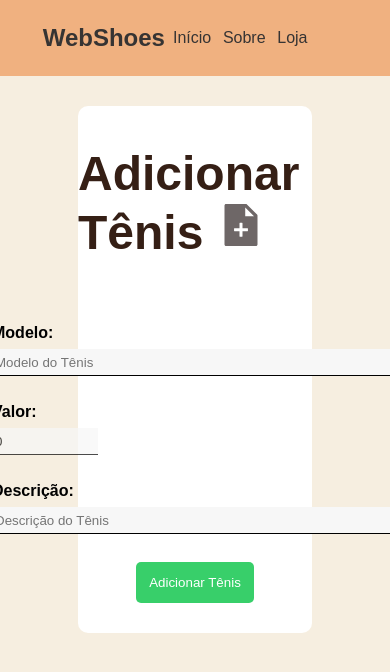
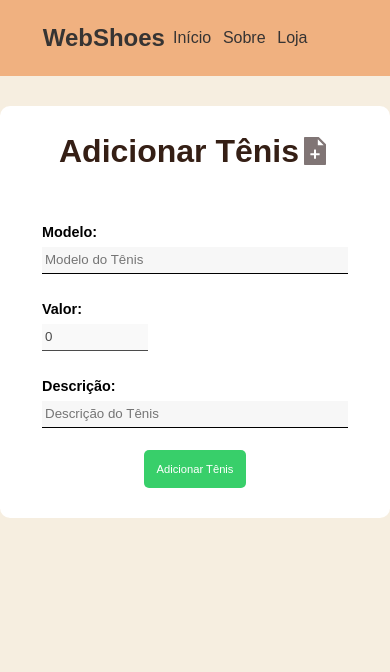
Before and after one commit to brunossales/WebShoes, a React (Vite) app in the folder WebShoes/: page /createShoe in a window 390 px wide. Shown: the top 672 px of the page. Built offline with nearby package versions, Linux system fonts and the light colour scheme; no server answers.

Commit message:
finished

```diff
--- a/WebShoes/src/App.scss
+++ b/WebShoes/src/App.scss
@@ -12,8 +12,8 @@
     --buttonColorCrudHover: #19ff66;
     --buttonFloating: #f5a818c2;
     --buttonFloatingShadow: #fffb00;
+    --svgIcon: #807575;
 }
-
 *{
     padding: 0;
     font-family: sans-serif;
--- a/WebShoes/src/Styles/About.module.scss
+++ b/WebShoes/src/Styles/About.module.scss
@@ -6,6 +6,7 @@
     background-color: var(--background-color);
 
     section{
+        transition: all 2s;
 
         width: 100vw;
         height: 60vh;
@@ -16,6 +17,8 @@
         color: var(--fontTextColorAbout);
     }
     h1{
+        transition: all 1s;
+
         font-family: serif;
         font-size: 2.5rem;
 
@@ -37,9 +40,10 @@
 @media (max-width: 600px){
     .about{
         section{
-            height: 90vh;
-
+            transition: all 2s;
+            height: 80vh;
             h1{
+                transition: all 1s;
                 font-size: 1.5rem;
             }
         }
--- a/WebShoes/src/Styles/CreateShoe.module.scss
+++ b/WebShoes/src/Styles/CreateShoe.module.scss
@@ -1,3 +1,11 @@
+.division{
+    margin-top: 20px;
+    display: flex;
+    justify-content: left;
+    align-items: left;
+    flex-direction: column;
+
+}
 
 .container{
     margin: 30px auto;
@@ -11,13 +19,17 @@
     max-width: 60%;
     max-height: 60%;
 
+    transition: 2s;
+
     h2{
+        display: flex;
+        justify-content: center;
+        align-items: center;
         font-family: sans-serif;
         color: var(--tileColor);
-        font-size: 3rem;
+        font-size: 2.7rem;
         svg{
-            height: 20%;
-            color: rgb(110, 103, 103);
+            color: var(--svgIcon);
         }
     }
 
@@ -74,14 +86,6 @@
     }
 }
 
-.division{
-    margin-top: 20px;
-    display: flex;
-    justify-content: left;
-    align-items: left;
-    flex-direction: column;
-
-}
 
 .button{
     margin-top: 5%;
@@ -106,3 +110,32 @@
         box-shadow: 1px 2px 8px 2px var(--buttonColorCrudHover);
     }
 }
+
+@media (max-width: 690px){
+
+    .container {
+        max-width: 100%;
+        max-height: 100%;
+        transition: 2s;
+        h2 {
+            font-size: 2rem;
+        }
+
+        form {
+            label {
+                font-size: 90%;
+            }
+            .input{
+                width: 300px;
+            }
+        }
+    }
+
+    .button{
+        input{
+
+            font-size: 0.7rem;
+        }
+    }
+
+}
--- a/WebShoes/src/Styles/EditShoe.module.scss
+++ b/WebShoes/src/Styles/EditShoe.module.scss
@@ -1,5 +1,13 @@
+.division {
+    margin-top: 20px;
+    display: flex;
+    justify-content: left;
+    align-items: left;
+    flex-direction: column;
 
-.container{
+}
+
+.container {
     margin: 30px auto;
     padding-bottom: 30px;
     border-radius: 10px;
@@ -11,19 +19,26 @@
     max-width: 60%;
     max-height: 60%;
 
-    h2{
+    transition: 2s;
+
+    h2 {
         font-family: sans-serif;
         color: var(--tileColor);
-        font-size: 3rem;
-        svg{
+        font-size: 2.7rem;
+        display: flex;
+        justify-content: center;
+        align-items: center;
+
+        svg {
             height: 20%;
-            color: rgb(110, 103, 103);
+            color: var(--svgIcon);
         }
     }
 
     form {
         margin-top: 2%;
-        .input{
+
+        .input {
             width: 400px;
             margin: 7px 0;
 
@@ -35,7 +50,8 @@
             border-bottom: solid 1px black;
             padding: 3px;
         }
-        .inputNumber{
+
+        .inputNumber {
             width: 100px;
             margin: 7px 0;
 
@@ -50,14 +66,14 @@
             padding: 3px;
         }
 
-        .input:focus{
+        .input:focus {
             background-color: white;
             outline: none;
             border: solid 2px var(--navTextColor);
             border-radius: 3px;
         }
 
-        .inputNumber:focus{
+        .inputNumber:focus {
             background-color: white;
             outline: none;
             border: solid 2px var(--navTextColor);
@@ -67,42 +83,64 @@
             border-radius: 3px;
         }
 
-        label{
+        label {
             font-weight: 700;
             color: black;
         }
     }
 }
 
-.division{
-    margin-top: 20px;
-    display: flex;
-    justify-content: left;
-    align-items: left;
-    flex-direction: column;
-
-}
-
-.button{
+.button {
     margin-top: 5%;
     display: flex;
     align-items: center;
     justify-content: center;
 
 
-    input{
+    input {
         border-radius: 5px;
         background-color: var(--buttonColorCrud);
         color: white;
         font-family: sans-serif;
         outline: none;
         border: none;
-        padding:13px;
+        padding: 13px;
         transition: 700ms;
     }
-    input:hover{
+
+    input:hover {
         background-color: var(--buttonColorCrudHover);
         cursor: pointer;
         box-shadow: 1px 2px 8px 2px var(--buttonColorCrudHover);
     }
 }
+
+
+@media (max-width: 690px) {
+    .container {
+        max-width: 100%;
+        max-height: 100%;
+        transition: 2s;
+
+        h2 {
+            font-size: 2rem;
+        }
+
+        form {
+            label {
+                font-size: 90%;
+            }
+            .input{
+                width: 300px;
+            }
+        }
+    }
+
+    .button{
+        input{
+
+            font-size: 0.7rem;
+        }
+    }
+
+}
```
